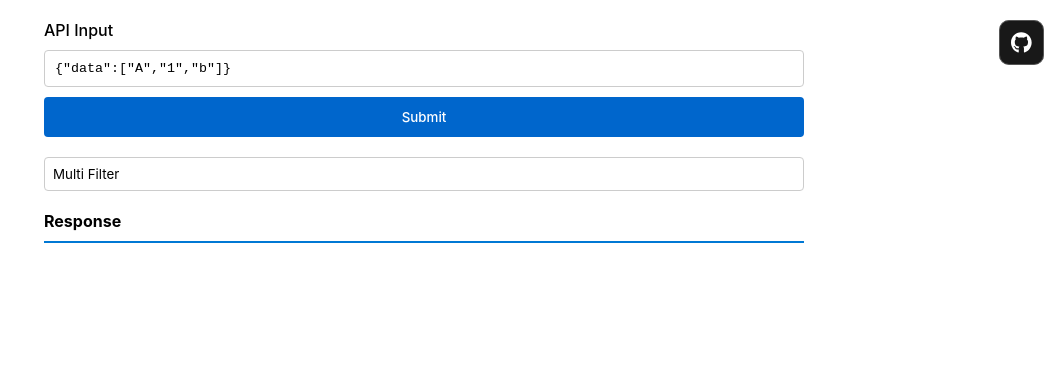
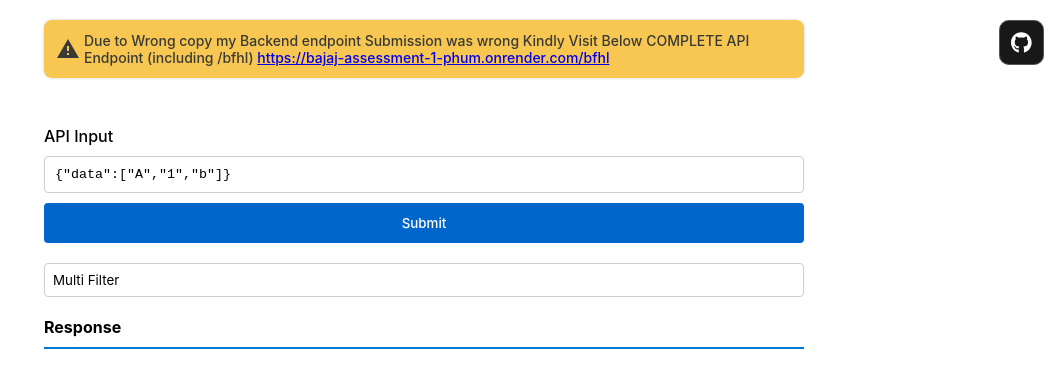
Before and after one commit to uuc110/Bajaj-Assessment-1, a website: page index.html in a window 1280 px wide. Shown: the whole page, without its empty margins (216-1280 px from the left). Drawn offline with Linux system fonts and the light colour scheme.

Commit message:
Added Aleart for Submission

```diff
--- a/index.html
+++ b/index.html
@@ -10,6 +10,13 @@
 </head>
 <body>
 
+<div class="warning">
+    <div class="warning__icon">
+        <svg fill="none" height="24" viewBox="0 0 24 24" width="24" xmlns="http://www.w3.org/2000/svg"><path d="m13 14h-2v-5h2zm0 4h-2v-2h2zm-12 3h22l-11-19z" fill="#393a37"></path></svg>
+    </div>
+        <div class="warning__title">Due to Wrong copy my Backend endpoint Submission was wrong Kindly Visit Below COMPLETE API Endpoint (including /bfhl) <a href="https://bajaj-assessment-1-phum.onrender.com/bfhl">https://bajaj-assessment-1-phum.onrender.com/bfhl</a></div>
+
+</div>
     <button class="Btn" onclick="window.open('https://github.com/uuc110/', '_blank')">
         <span class="svgContainer">
             <svg fill="white" viewBox="0 0 496 512" height="1.6em"><path d="M165.9 397.4c0 2-2.3 3.6-5.2 3.6-3.3.3-5.6-1.3-5.6-3.6 0-2 2.3-3.6 5.2-3.6 3-.3 5.6 1.3 5.6 3.6zm-31.1-4.5c-.7 2 1.3 4.3 4.3 4.9 2.6 1 5.6 0 6.2-2s-1.3-4.3-4.3-5.2c-2.6-.7-5.5.3-6.2 2.3zm44.2-1.7c-2.9.7-4.9 2.6-4.6 4.9.3 2 2.9 3.3 5.9 2.6 2.9-.7 4.9-2.6 4.6-4.6-.3-1.9-3-3.2-5.9-2.9zM244.8 8C106.1 8 0 113.3 0 252c0 110.9 69.8 205.8 169.5 239.2 12.8 2.3 17.3-5.6 17.3-12.1 0-6.2-.3-40.4-.3-61.4 0 0-70 15-84.7-29.8 0 0-11.4-29.1-27.8-36.6 0 0-22.9-15.7 1.6-15.4 0 0 24.9 2 38.6 25.8 21.9 38.6 58.6 27.5 72.9 20.9 2.3-16 8.8-27.1 16-33.7-55.9-6.2-112.3-14.3-112.3-110.5 0-27.5 7.6-41.3 23.6-58.9-2.6-6.5-11.1-33.3 2.6-67.9 20.9-6.5 69 27 69 27 20-5.6 41.5-8.5 62.8-8.5s42.8 2.9 62.8 8.5c0 0 48.1-33.6 69-27 13.7 34.7 5.2 61.4 2.6 67.9 16 17.7 25.8 31.5 25.8 58.9 0 96.5-58.9 104.2-114.8 110.5 9.2 7.9 17 22.9 17 46.4 0 33.7-.3 75.4-.3 83.6 0 6.5 4.6 14.4 17.3 12.1C428.2 457.8 496 362.9 496 252 496 113.3 383.5 8 244.8 8zM97.2 352.9c-1.3 1-1 3.3.7 5.2 1.6 1.6 3.9 2.3 5.2 1 1.3-1 1-3.3-.7-5.2-1.6-1.6-3.9-2.3-5.2-1zm-10.8-8.1c-.7 1.3.3 2.9 2.3 3.9 1.6 1 3.6.7 4.3-.7.7-1.3-.3-2.9-2.3-3.9-2-.6-3.6-.3-4.3.7zm32.4 35.6c-1.6 1.3-1 4.3 1.3 6.2 2.3 2.3 5.2 2.6 6.5 1 1.3-1.3.7-4.3-1.3-6.2-2.2-2.3-5.2-2.6-6.5-1zm-11.4-14.7c-1.6 1-1.6 3.6 0 5.9 1.6 2.3 4.3 3.3 5.6 2.3 1.6-1.3 1.6-3.9 0-6.2-1.4-2.3-4-3.3-5.6-2z"></path></svg>
--- a/styles.css
+++ b/styles.css
@@ -190,3 +190,46 @@ body {
     color: red;
     margin: 10px 0;
 }
+
+/* From Uiverse.io by andrew-demchenk0 */
+.warning {
+    font-family: system-ui, -apple-system, BlinkMacSystemFont, 'Segoe UI', Roboto, Oxygen, Ubuntu, Cantarell, 'Open Sans', 'Helvetica Neue', sans-serif;
+    width: auto;
+    padding: 12px;
+    display: flex;
+    flex-direction: row;
+    align-items: center;
+    justify-content: start;
+    background: #F7C752;
+    border-radius: 8px;
+    box-shadow: 0px 0px 5px -3px #111;
+    margin-bottom: 48px;
+  }
+
+  .warning__icon {
+    width: 20px;
+    height: 20px;
+    transform: translateY(-2px);
+    margin-right: 8px;
+  }
+
+  .warning__icon path {
+    fill: #393A37;
+  }
+
+  .warning__title {
+    font-weight: 500;
+    font-size: 14px;
+    color: #393A37;
+  }
+
+  .warning__close {
+    width: 20px;
+    height: 20px;
+    margin-left: auto;
+    cursor: pointer;
+  }
+
+  .warning__close path {
+    fill: #393A37;
+  }
```
